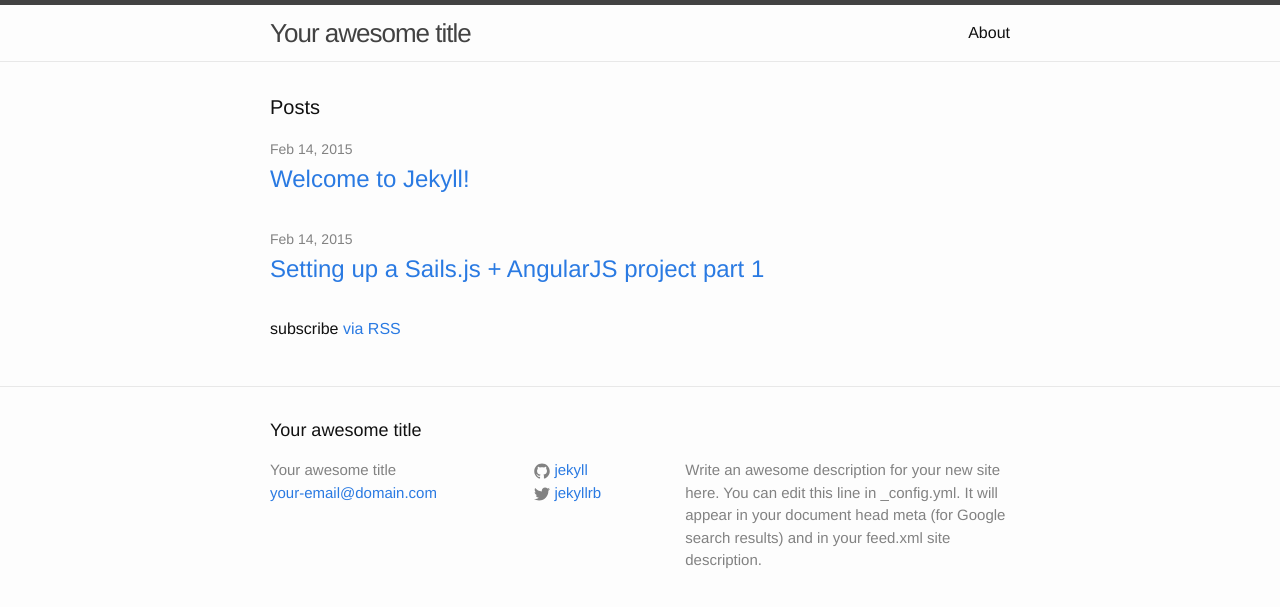
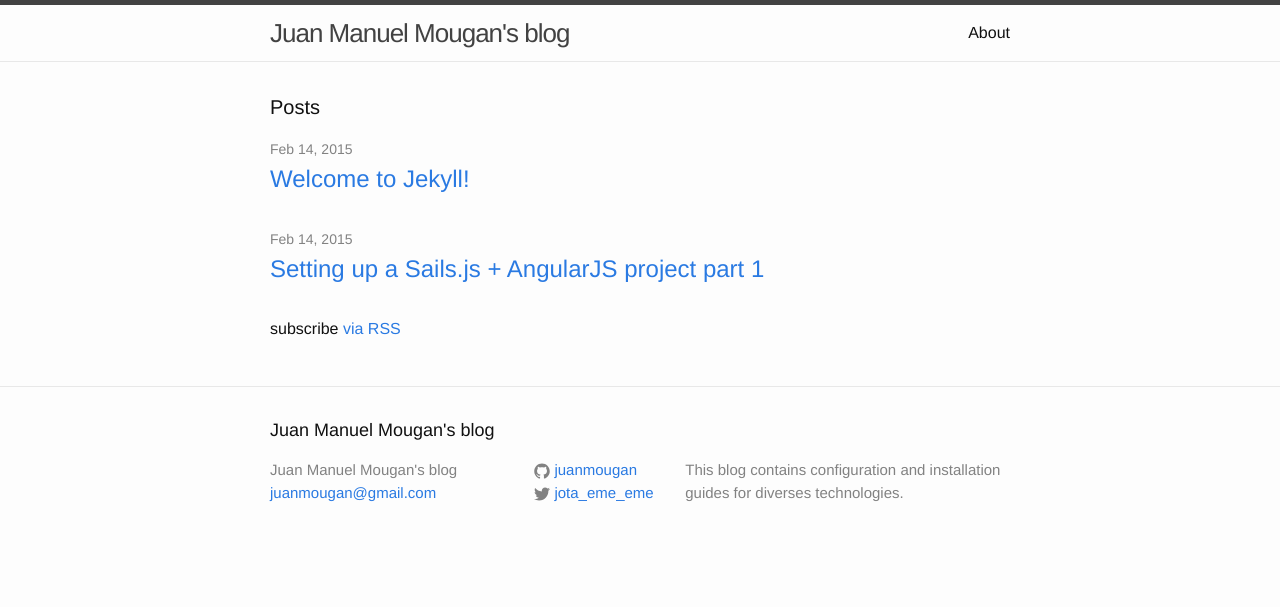
Before and after one commit to juanmougan/juanmougan.github.io, a Jekyll site: the page built from index.html, in a window 1280 px wide. Shown: the top 607 px of the page. Built offline with Jekyll 4.4.1, drawn with Linux system fonts in a browser that asks for light colours.

Commit message:
Fixed the footer and header

```diff
--- a/_config.yml
+++ b/_config.yml
@@ -1,14 +1,12 @@
 # Site settings
-title: Your awesome title
-email: your-email@domain.com
+title: Juan Manuel Mougan's blog
+email: juanmougan@gmail.com
 description: > # this means to ignore newlines until "baseurl:"
-  Write an awesome description for your new site here. You can edit this
-  line in _config.yml. It will appear in your document head meta (for
-  Google search results) and in your feed.xml site description.
+  This blog contains configuration and installation guides for diverses technologies.
 baseurl: "" # the subpath of your site, e.g. /blog/
-url: "http://yourdomain.com" # the base hostname & protocol for your site
-twitter_username: jekyllrb
-github_username:  jekyll
+# url: "http://yourdomain.com" # the base hostname & protocol for your site
+twitter_username: jota_eme_eme
+github_username:  juanmougan
 
 # Build settings
 markdown: kramdown
```
